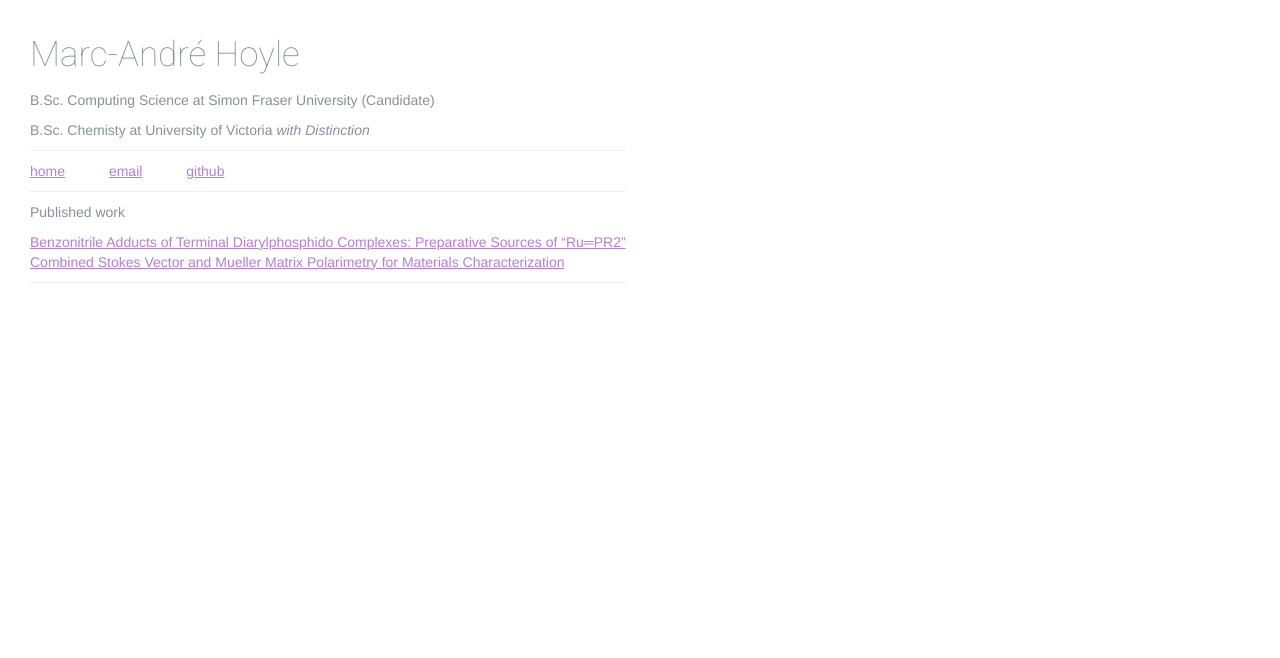
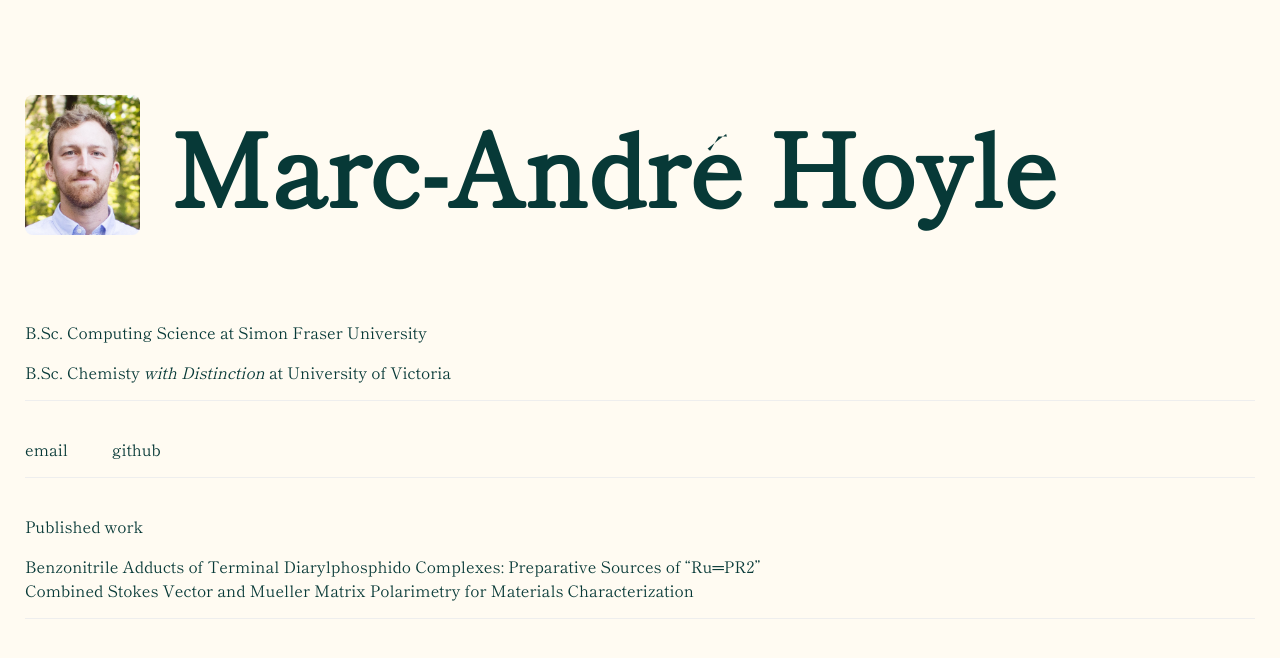
Before and after one commit to marchoy/marchoy.github.io, a plain HTML site: page index.html in a window 1280 px wide. Drawn offline with Linux system fonts and the light colour scheme.

Commit message:
Update Styles
Added profile photo.

```diff
--- a/index.html
+++ b/index.html
@@ -6,18 +6,17 @@
 		<title>Marc-André Hoyle</title>
 		<link rel="icon" href="images/profile-icon.png" type="image/png">
 		<link rel="stylesheet" href="styles/style.css" type="text/css">
-		<link rel="stylesheet" href="https://fonts.googleapis.com/css?family=Roboto:100&subset=latin">
+		<link href="https://fonts.googleapis.com/css2?family=Shippori+Mincho&display=swap" rel="stylesheet">
 	</head>
 	<body>
-		<div class="about">
+		<div id="intro">
+			<img id="marc" src="./images/marc_hoyle.png" alt="Marc-Andre Hoyle" />
 			<h1>Marc-André Hoyle</h1>
-			<p>B.Sc. Computing Science at Simon Fraser University (Candidate)</p>
-			<p>B.Sc. Chemisty at University of Victoria <em>with Distinction</em></p>
+		</div>
+		<p>B.Sc. Computing Science at Simon Fraser University</p>
+		<p>B.Sc. Chemisty <em>with Distinction</em> at University of Victoria</p>
 		<hr>
 		<ul class="contact">
-				<li>
-					<a href=#>home</a>
-				</li>
 			<li>
 				<a href="mailto:marchoyle27@gmail.com">email</a>
 			</li>
@@ -36,6 +35,5 @@
 			</li>
 		</ul>
 		<hr>
-		</div>
 	</body>
 </html>
--- a/styles/style.css
+++ b/styles/style.css
@@ -1,39 +1,43 @@
-html, body {
-	height: 100%;
+body {
+	background: rgb(255, 251, 242);
+	font-family: 'Shippori Mincho', serif;
+	padding: 15px;
+	margin: 10px;
+	color: rgb(7, 57, 55);
 }
 
-body {
-	background: white;
-	color: white;
-	font: 14px/20px 'Helvetica Neue', Helvetica, Arial, sans-serif;
-	margin: 0;
-	padding: 0;
-	text-rendering: optimizeLegibility;
+#intro {
+	display: flex;
+	align-items: center;
+}
+
+img#marc {
+	height: 140px;
+	border-radius: 8px;
+	margin-right: 30px;
+}
+
+h1 {
+	font-size: 100px;
+}
+
+@media screen and (max-width: 500px) {
+	h1 {
+		font-size: 70px;
+	}
+
+	img#marc {
+		height: 100px;
+	}
 }
 
 a {
-	color: #b47fd0;
+	color: inherit;
+	text-decoration: none;
 }
 
-a:hover, a:visited {
-	color: #61abc1;
-}
-
-h1 {
-	font: 35px/50px 'Roboto', sans-serif;
-}
-
-h1, p, hr, ul {
-	margin: 0 0 10px;
-}
-
-.about {
-	margin: auto;
-	border-radius: 25px;
-	background: white;
-	padding: 30px;
-	position: fixed;
-	color: #898f9c;
+a:hover {
+	color: rgb(97, 171, 193);
 }
 
 .contact, .publications {
@@ -47,7 +51,7 @@ h1, p, hr, ul {
 }
 
 hr {
-	border: 0;
-	border-top: 1px solid #eee;
-	height: 0;
+	border: none;
+	border-top: 1px solid rgb(238, 238, 238);
+	padding: 10px;
 }
```
Also changed, not shown: images/marc_hoyle.png (added). Lines whose indentation alone changed are shown as unchanged.
